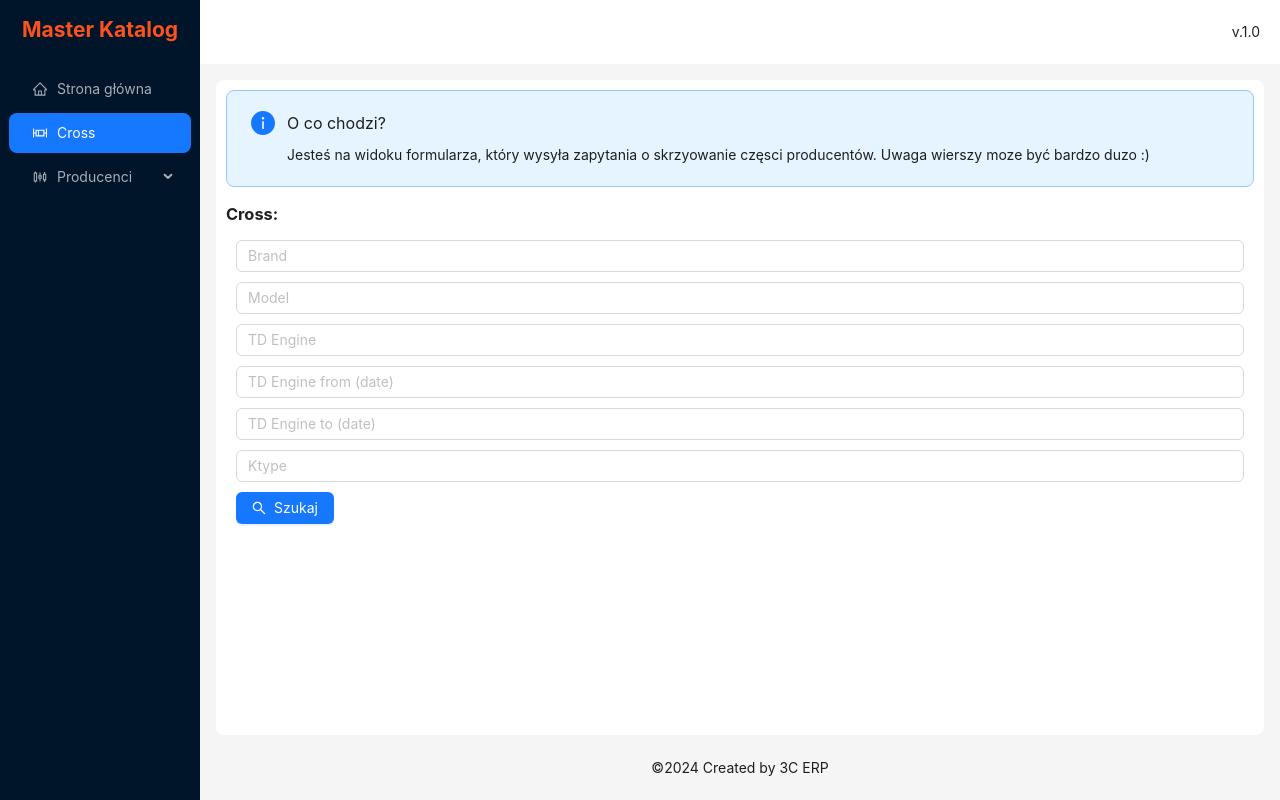
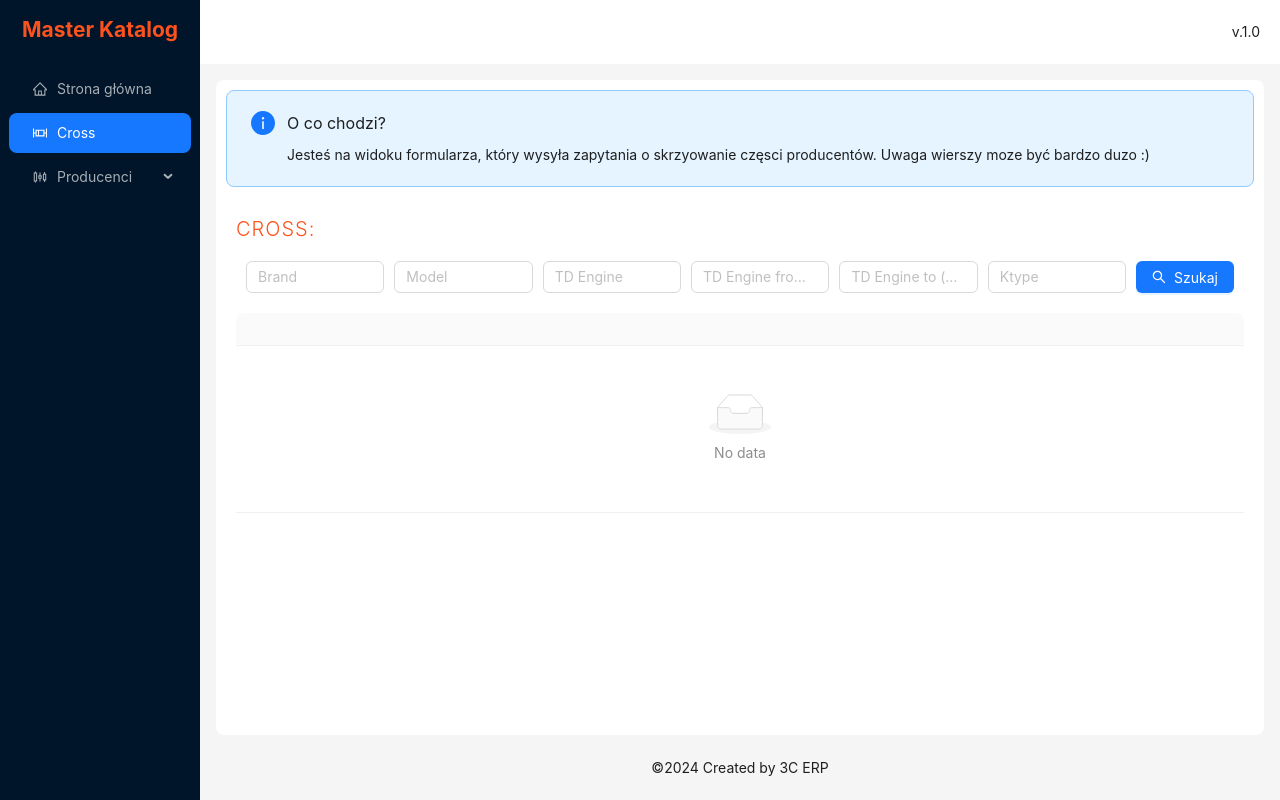
Before and after one commit to dawid-polak/master-catalog, a React (Vite) app: page /cross in a window 1280 px wide. Built offline with nearby package versions, Linux system fonts and the light colour scheme.

Commit message:
feat(Form Cross): Styles

```diff
--- /dev/null
+++ b/src/assets/scss/Cross.scss
@@ -0,0 +1,15 @@
+.cross {
+    padding: 10px;
+     .title {
+          font-size: 20px;
+          color: #fc521e;
+          font-weight: 300;
+          letter-spacing: 1px;
+          text-transform: uppercase;
+     }
+
+     form {
+        display: flex;
+        gap: 10px;
+     }
+}
--- a/src/pages/Cross.jsx
+++ b/src/pages/Cross.jsx
@@ -1,7 +1,9 @@
 import { useEffect, useState } from "react";
-import { Alert } from "antd";
+import { Alert, Table } from "antd";
 
 import arrangementOfTemplate from "../assets/composables/arrangementTemplate";
+
+import "../assets/scss/Cross.scss";
 
 // Componetns
 import Form from "../components/cross/Form";
@@ -53,6 +55,9 @@ export default function Cross() {
           setLoading(false);
 
           console.log(data);
+
+          if (data) {
+          }
      }
 
      return (
@@ -64,6 +69,7 @@ export default function Cross() {
                     description="Jesteś na widoku formularza, który wysyła zapytania o skrzyowanie częsci producentów. Uwaga wierszy moze być bardzo duzo :)"
                />
 
+               <div className="cross">
                     <h3 className="title">Cross:</h3>
                     {arrangementOfTemplate.cross.form && (
                          <Form
@@ -73,7 +79,8 @@ export default function Cross() {
                          />
                     )}
 
-               {data[0]}
+                    <Table />
+               </div>
           </>
      );
 }
```
Lines whose indentation alone changed are shown as unchanged.
